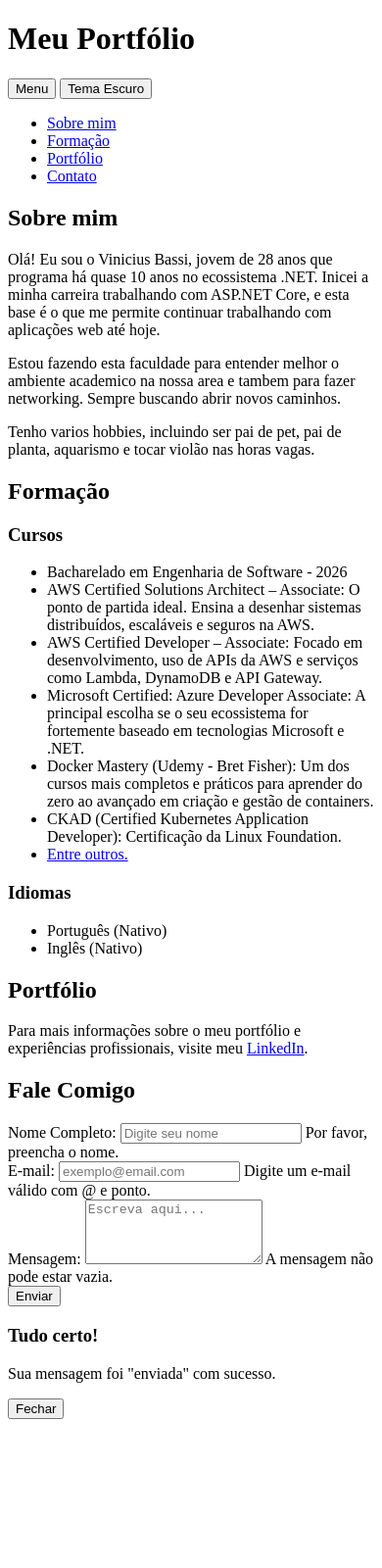
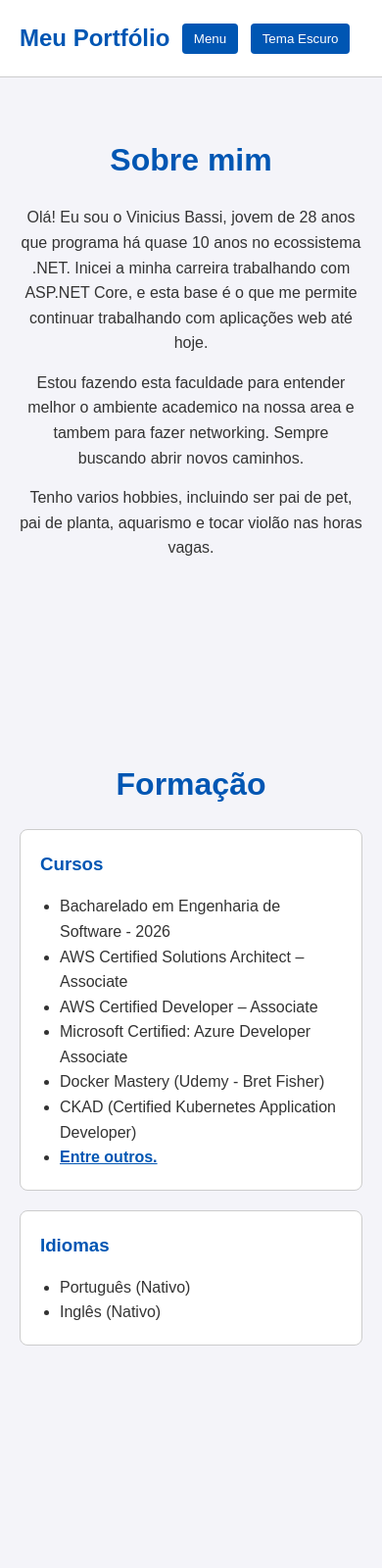
Before and after one commit to vinibassi/AplicacaoWebEMoveis-AtividadePratica, a plain HTML site: page index.html in a window 390 px wide. Shown: the top 1600 px of the page at 98% size. Before the commit the page ends 1456 px from the top, so only its background shows below. Drawn offline with Linux system fonts and the light colour scheme.

Commit message:
add style

```diff
--- /dev/null
+++ b/css/style.css
@@ -0,0 +1,246 @@
+/* Variáveis de Cores Principais */
+:root {
+    --cor-fundo: #f4f4f9;
+    --cor-texto: #333333;
+    --cor-cabecalho: #ffffff;
+    --cor-cartao: #ffffff;
+    --cor-destaque: #0056b3;
+    --cor-erro: #d9534f;
+}
+
+/* Cores quando o Tema Escuro estiver ativo */
+body.tema-escuro {
+    --cor-fundo: #121212;
+    --cor-texto: #e0e0e0;
+    --cor-cabecalho: #222222;
+    --cor-cartao: #333333;
+    --cor-destaque: #4da3ff;
+}
+
+/* Reset básico para tirar margens indesejadas */
+* {
+    margin: 0;
+    padding: 0;
+    box-sizing: border-box;
+    font-family: sans-serif;
+}
+
+/* Rolagem suave ao clicar no menu */
+html {
+    scroll-behavior: smooth;
+}
+
+body {
+    background-color: var(--cor-fundo);
+    color: var(--cor-texto);
+    line-height: 1.6;
+}
+
+/* Cabeçalho Fixo */
+#cabecalho {
+    background-color: var(--cor-cabecalho);
+    padding: 20px;
+    position: fixed;
+    width: 100%;
+    top: 0;
+    display: flex;
+    justify-content: space-between;
+    align-items: center;
+    border-bottom: 1px solid #ccc;
+    z-index: 100;
+}
+
+.logotipo {
+    color: var(--cor-destaque);
+    font-size: 24px;
+}
+
+/* Menu de Navegação */
+.lista-links {
+    list-style: none;
+    display: flex;
+    gap: 20px;
+}
+
+.link-menu {
+    text-decoration: none;
+    color: var(--cor-texto);
+    font-weight: bold;
+}
+
+.link-menu:hover {
+    color: var(--cor-destaque);
+}
+
+/* Botões do Cabeçalho */
+#botao-tema, #botao-menu-celular {
+    padding: 8px 12px;
+    cursor: pointer;
+    background-color: var(--cor-destaque);
+    color: white;
+    border: none;
+    border-radius: 4px;
+}
+
+#botao-menu-celular {
+    display: none;
+}
+
+/* Seções e Conteúdo */
+.secao {
+    padding-top: 100px;
+    padding-bottom: 50px;
+    min-height: 80vh;
+    display: flex;
+    align-items: center;
+}
+
+.conteudo {
+    max-width: 800px;
+    margin: 0 auto;
+    text-align: center;
+    padding: 0 20px;
+}
+
+h2 {
+    color: var(--cor-destaque);
+    margin-bottom: 20px;
+    font-size: 32px;
+}
+
+h3 {
+    margin-bottom: 15px;
+    color: var(--cor-destaque);
+}
+
+p {
+    margin-bottom: 15px;
+}
+
+/* Para organizar a seção de formação lado a lado */
+.grade-cartoes {
+    display: flex;
+    gap: 20px;
+    justify-content: center;
+    flex-wrap: wrap;
+    margin-top: 20px;
+}
+
+.cartao {
+    background-color: var(--cor-cartao);
+    padding: 20px;
+    border: 1px solid #ccc;
+    border-radius: 8px;
+    width: 350px;
+    text-align: left;
+}
+
+.cartao ul {
+    margin-left: 20px;
+}
+
+/* Links em geral (como o do LinkedIn) */
+a {
+    color: var(--cor-destaque);
+    font-weight: bold;
+}
+
+/* Formulário de Contato */
+.caixa-formulario {
+    background-color: var(--cor-cartao);
+    padding: 30px;
+    border-radius: 8px;
+    border: 1px solid #ccc;
+    text-align: left;
+    max-width: 600px;
+    margin: 0 auto;
+}
+
+.grupo-campo {
+    margin-bottom: 15px;
+    display: flex;
+    flex-direction: column;
+}
+
+input, textarea {
+    padding: 10px;
+    margin-top: 5px;
+    background-color: var(--cor-fundo);
+    color: var(--cor-texto);
+    border: 1px solid #ccc;
+    border-radius: 4px;
+}
+
+.mensagem-erro {
+    color: var(--cor-erro);
+    font-size: 14px;
+    display: none;
+    margin-top: 5px;
+}
+
+.botao-enviar {
+    background-color: var(--cor-destaque);
+    color: white;
+    border: none;
+    padding: 15px;
+    width: 100%;
+    cursor: pointer;
+    font-size: 16px;
+    border-radius: 4px;
+}
+
+/* Janela Modal de Aviso */
+.fundo-modal {
+    display: none;
+    position: fixed;
+    top: 0; left: 0; width: 100%; height: 100%;
+    background-color: rgba(0,0,0,0.7);
+    justify-content: center;
+    align-items: center;
+    z-index: 200;
+}
+
+.caixa-modal {
+    background-color: var(--cor-cartao);
+    padding: 30px;
+    border-radius: 8px;
+    text-align: center;
+}
+
+#botao-fechar-modal {
+    margin-top: 20px;
+    padding: 10px 20px;
+    cursor: pointer;
+    background-color: var(--cor-destaque);
+    color: white;
+    border: none;
+    border-radius: 4px;
+}
+
+/* Responsividade (Celular) */
+@media (max-width: 600px) {
+    #botao-menu-celular {
+        display: inline-block;
+    }
+
+    .lista-links {
+        display: none;
+        flex-direction: column;
+        position: absolute;
+        top: 70px;
+        left: 0;
+        width: 100%;
+        background-color: var(--cor-cabecalho);
+        padding: 20px 0;
+        border-bottom: 1px solid #ccc;
+    }
+
+    .lista-links.aberto {
+        display: flex;
+    }
+
+    .lista-links li {
+        text-align: center;
+        margin-bottom: 10px;
+    }
+}
--- a/index.html
+++ b/index.html
@@ -4,28 +4,29 @@
     <meta charset="UTF-8">
     <meta name="viewport" content="width=device-width, initial-scale=1.0">
     <title>Meu Portfólio SPA</title>
+    <link rel="stylesheet" href="css/style.css">
 </head>
 <body>
 
     <header id="cabecalho">
-        <h1>Meu Portfólio</h1>
+        <h1 class="logotipo">Meu Portfólio</h1>
 
         <button id="botao-menu-celular">Menu</button>
         <button id="botao-tema">Tema Escuro</button>
 
         <nav id="menu-navegacao">
-            <ul>
-                <li><a href="#sobre">Sobre mim</a></li>
-                <li><a href="#formacao">Formação</a></li>
-                <li><a href="#portfolio">Portfólio</a></li>
-                <li><a href="#contato">Contato</a></li>
+            <ul class="lista-links">
+                <li><a href="#sobre" class="link-menu">Sobre mim</a></li>
+                <li><a href="#formacao" class="link-menu">Formação</a></li>
+                <li><a href="#portfolio" class="link-menu">Portfólio</a></li>
+                <li><a href="#contato" class="link-menu">Contato</a></li>
             </ul>
         </nav>
     </header>
 
     <main>
-        <section id="sobre">
-            <div>
+        <section id="sobre" class="secao">
+            <div class="conteudo">
                 <h2>Sobre mim</h2>
                 <p>Olá! Eu sou o Vinicius Bassi, jovem de 28 anos que programa há quase 10 anos no ecossistema .NET. Inicei a minha carreira trabalhando com ASP.NET Core, e esta base é o que me permite continuar trabalhando com aplicações web até hoje.</p>
                 <p>Estou fazendo esta faculdade para entender melhor o ambiente academico na nossa area e tambem para fazer networking. Sempre buscando abrir novos caminhos.</p>
@@ -33,23 +34,23 @@
             </div>
         </section>
 
-        <section id="formacao">
-            <div>
+        <section id="formacao" class="secao">
+            <div class="conteudo">
                 <h2>Formação</h2>
-                <div>
-                    <div>
+                <div class="grade-cartoes">
+                    <div class="cartao">
                         <h3>Cursos</h3>
                         <ul>
                             <li>Bacharelado em Engenharia de Software - 2026</li>
-                            <li>AWS Certified Solutions Architect – Associate: O ponto de partida ideal. Ensina a desenhar sistemas distribuídos, escaláveis e seguros na AWS.</li>
-                            <li>AWS Certified Developer – Associate: Focado em desenvolvimento, uso de APIs da AWS e serviços como Lambda, DynamoDB e API Gateway.</li>
-                            <li>Microsoft Certified: Azure Developer Associate: A principal escolha se o seu ecossistema for fortemente baseado em tecnologias Microsoft e .NET.</li>
-                            <li>Docker Mastery (Udemy - Bret Fisher): Um dos cursos mais completos e práticos para aprender do zero ao avançado em criação e gestão de containers.</li>
-                            <li>CKAD (Certified Kubernetes Application Developer): Certificação da Linux Foundation.</li>
+                            <li>AWS Certified Solutions Architect – Associate</li>
+                            <li>AWS Certified Developer – Associate</li>
+                            <li>Microsoft Certified: Azure Developer Associate</li>
+                            <li>Docker Mastery (Udemy - Bret Fisher)</li>
+                            <li>CKAD (Certified Kubernetes Application Developer)</li>
                             <li><a href="#portfolio">Entre outros.</a></li>
                         </ul>
                     </div>
-                    <div>
+                    <div class="cartao">
                         <h3>Idiomas</h3>
                         <ul>
                             <li>Português (Nativo)</li>
@@ -60,44 +61,44 @@
             </div>
         </section>
 
-        <section id="portfolio">
-            <div>
+        <section id="portfolio" class="secao">
+            <div class="conteudo">
                 <h2>Portfólio</h2>
-                <p>Para mais informações sobre o meu portfólio e experiências profissionais, visite meu <a href="https://www.linkedin.com/in/vinicius-bassi">LinkedIn</a>.</p>
+                <p>Para mais informações sobre o meu portfólio e experiências profissionais, visite meu <a href="https://www.linkedin.com/in/vinicius-bassi" target="_blank">LinkedIn</a>.</p>
             </div>
         </section>
 
-        <section id="contato">
-            <div>
+        <section id="contato" class="secao">
+            <div class="conteudo">
                 <h2>Fale Comigo</h2>
 
-                <form id="formulario-contato">
-                    <div>
+                <form id="formulario-contato" class="caixa-formulario">
+                    <div class="grupo-campo">
                         <label>Nome Completo:</label>
                         <input type="text" id="campo-nome" placeholder="Digite seu nome">
-                        <span id="erro-nome">Por favor, preencha o nome.</span>
+                        <span class="mensagem-erro" id="erro-nome">Por favor, preencha o nome.</span>
                     </div>
 
-                    <div>
+                    <div class="grupo-campo">
                         <label>E-mail:</label>
                         <input type="text" id="campo-email" placeholder="exemplo@email.com">
-                        <span id="erro-email">Digite um e-mail válido com @ e ponto.</span>
+                        <span class="mensagem-erro" id="erro-email">Digite um e-mail válido com @ e ponto.</span>
                     </div>
 
-                    <div>
+                    <div class="grupo-campo">
                         <label>Mensagem:</label>
                         <textarea id="campo-mensagem" rows="4" placeholder="Escreva aqui..."></textarea>
-                        <span id="erro-mensagem">A mensagem não pode estar vazia.</span>
+                        <span class="mensagem-erro" id="erro-mensagem">A mensagem não pode estar vazia.</span>
                     </div>
 
-                    <button type="submit">Enviar</button>
+                    <button type="submit" class="botao-enviar">Enviar</button>
                 </form>
             </div>
         </section>
     </main>
 
-    <div id="janela-aviso">
-        <div>
+    <div id="janela-aviso" class="fundo-modal">
+        <div class="caixa-modal">
             <h3>Tudo certo!</h3>
             <p>Sua mensagem foi "enviada" com sucesso.</p>
             <button id="botao-fechar-modal">Fechar</button>
```
Also changed, not shown: Untitled-1.html (deleted, +0 -108 lines), 1 other file.
